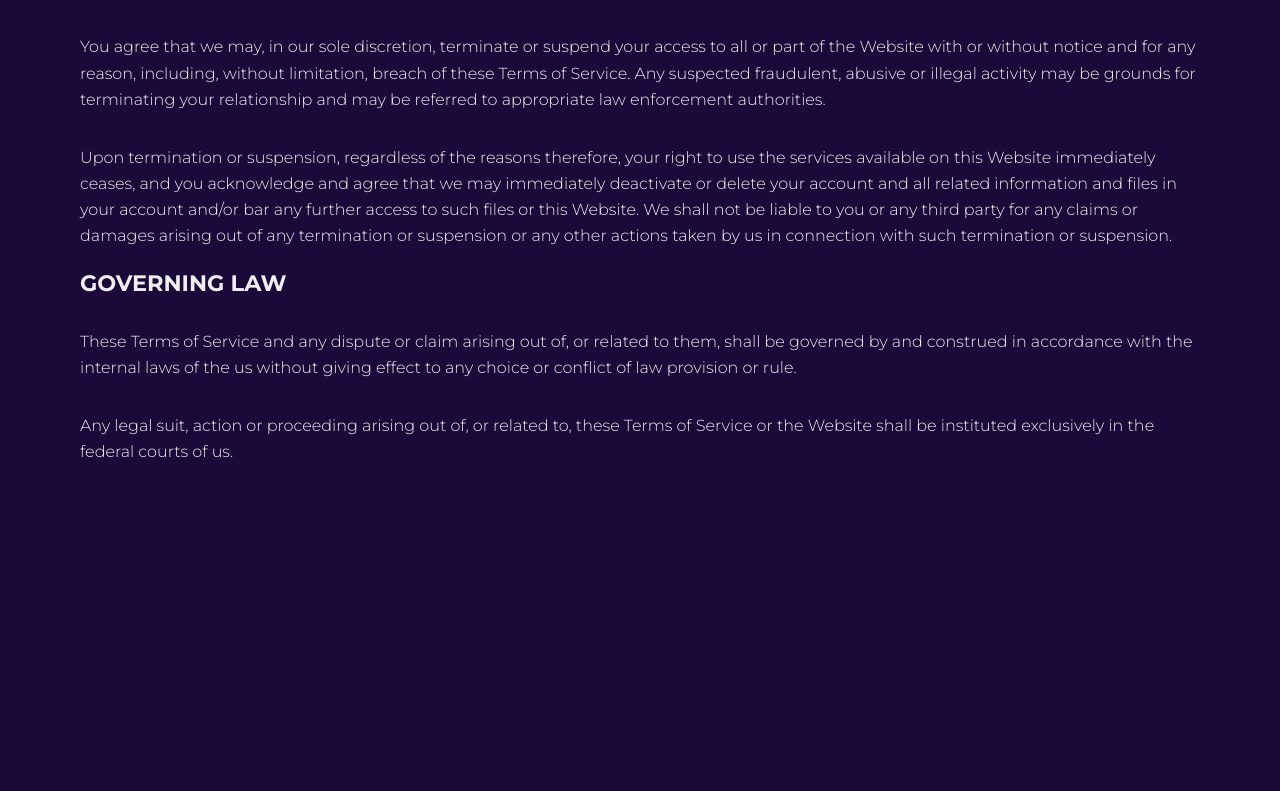
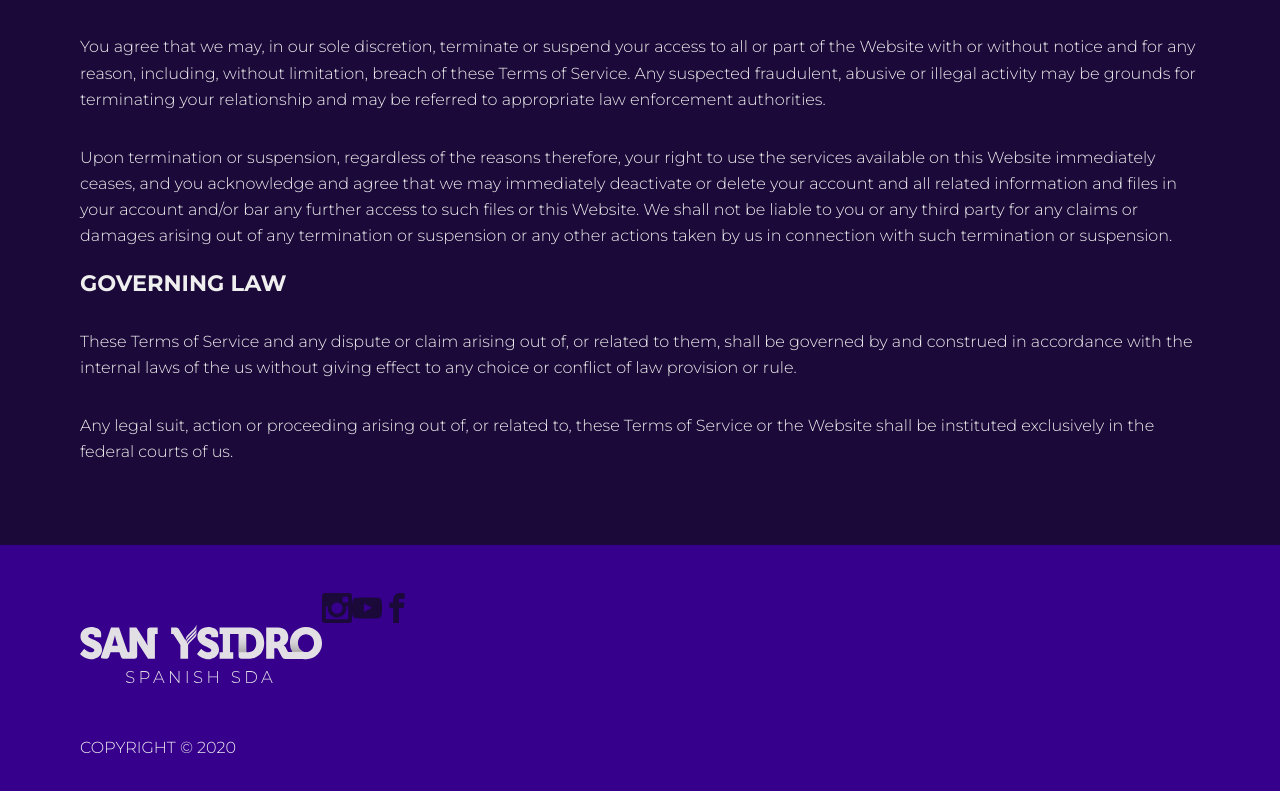
Before and after one commit to cesosag/syiasd, a Next.js app: page /tos in a window 1280 px wide. Shown: the part 2644-3435 px from the top of the page. Before the commit the page ends 3189 px from the top, so only its background shows below. Built offline with nearby package versions, Linux system fonts and the light colour scheme.

Commit message:
Add basic footer

```diff
--- a/components/Contact/contact.styles.js
+++ b/components/Contact/contact.styles.js
@@ -25,7 +25,7 @@ export const Section = styled.section`
 				'form map'
 				'contact-info contact-info'
 				'social social';
-			grid-gap: 4rem 2rem;
+			grid-gap: 4rem 6rem;
 		}
 
 		${tabletLandscapeUp} {
--- /dev/null
+++ b/components/Footer/footer.styles.js
@@ -0,0 +1,67 @@
+import styled from 'styled-components'
+
+import { dynamicElement, theme, Wrapper } from 'styles'
+
+const { colors, mediaQueries: { tabletPortraitUp, desktopUp } } = theme
+
+export const FooterContainer = styled(dynamicElement('footer', true))`
+	background-color: ${colors.violet};
+
+	${Wrapper} {
+		display: grid;
+		grid-template-areas:
+			'logo'
+			'subscribe'
+			'menu'
+			'social'
+			'copyright';
+		justify-content: stretch;
+		padding: 3rem 1.2rem;
+
+		${tabletPortraitUp} {
+			grid-template-areas:
+				'logo logo subscribe subscribe'
+				'menu menu menu menu'
+				'social none none none'
+				'copyright none none none';
+			justify-content: start;
+
+		}
+
+		${desktopUp} {
+			padding: 3rem 5rem;
+		}
+	}
+
+	.logo {
+		display: inline-block;
+		grid-area: logo;
+		margin: 2rem auto;
+	}
+
+	nav[class*=social-links] {
+		color: white;
+		grid-area: social;
+
+		ul {
+			${tabletPortraitUp} {
+				justify-content: space-between;
+			}
+		}
+
+		a {
+			color: ${colors.orange};
+
+			&:hover {
+				color: ${colors.neutral.light};
+			}
+		}
+	}
+`
+
+export const Copyright = styled.div`
+	grid-area: copyright;
+	margin-top: 1.5rem;
+	text-align: center;
+	text-transform: uppercase;
+`
--- a/components/Footer/index.jsx
+++ b/components/Footer/index.jsx
@@ -1,9 +1,25 @@
-import { dynamicElement } from 'styles'
+import PropTypes from 'prop-types'
+import Link from 'next/link'
+import { texts } from 'services'
+import { SocialLinks } from 'components'
+import { FooterContainer, Copyright } from './footer.styles'
 
-const FooterElement = dynamicElement('footer', true)
-
-const Footer = () => (
-	<FooterElement>Footer</FooterElement>
+const Footer = ({ logo, logoText, socialLinks }) => (
+	<FooterContainer>
+		<Link href="/">
+			<a className="logo">
+				<img src={logo} alt={logoText} />
+			</a>
+		</Link>
+		<SocialLinks className="social-links" {...socialLinks} />
+		<Copyright>{texts.FOOTER.COPYRIGHT}</Copyright>
+	</FooterContainer>
 )
 
+Footer.propTypes = {
+	logo: PropTypes.string.isRequired,
+	logoText: PropTypes.string.isRequired,
+	socialLinks: PropTypes.shape({}).isRequired,
+}
+
 export default Footer
--- a/pages/_app.jsx
+++ b/pages/_app.jsx
@@ -1,7 +1,7 @@
 /* eslint-disable react/prop-types */
 import { GlobalStyle, dynamicElement } from 'styles'
-// import { config } from 'services'
-import { Header/* , Footer */ } from 'components'
+import { config } from 'services'
+import { Header, Footer } from 'components'
 
 const Main = dynamicElement('main')
 
@@ -16,7 +16,11 @@ const App = ({ Component, pageProps }) => (
 		<Main>
 			<Component {...pageProps} />
 		</Main>
-		{/* <Footer socialLinks={config.urls} /> */}
+		<Footer
+			logo="/images/SanYsidro-logo.svg"
+			logoText="San Ysidro SDA Church Logo"
+			socialLinks={config.urls}
+		/>
 	</>
 )
 
--- a/services/texts.js
+++ b/services/texts.js
@@ -18,3 +18,7 @@ export const HOME = {
 		SUBMIT: 'Enviar',
 	},
 }
+
+export const FOOTER = {
+	COPYRIGHT: `Copyright © ${new Date().getFullYear()}`,
+}
```
